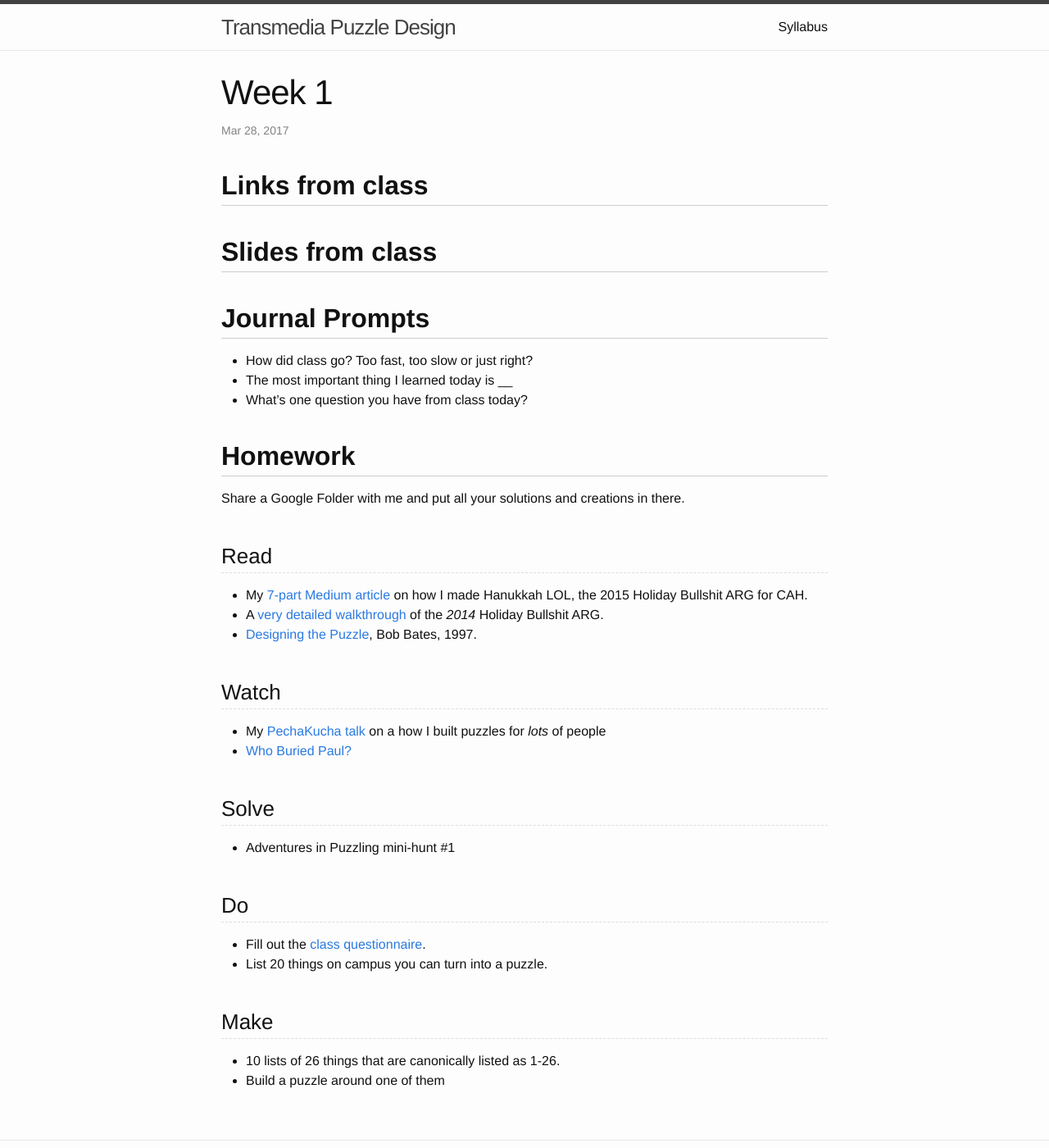
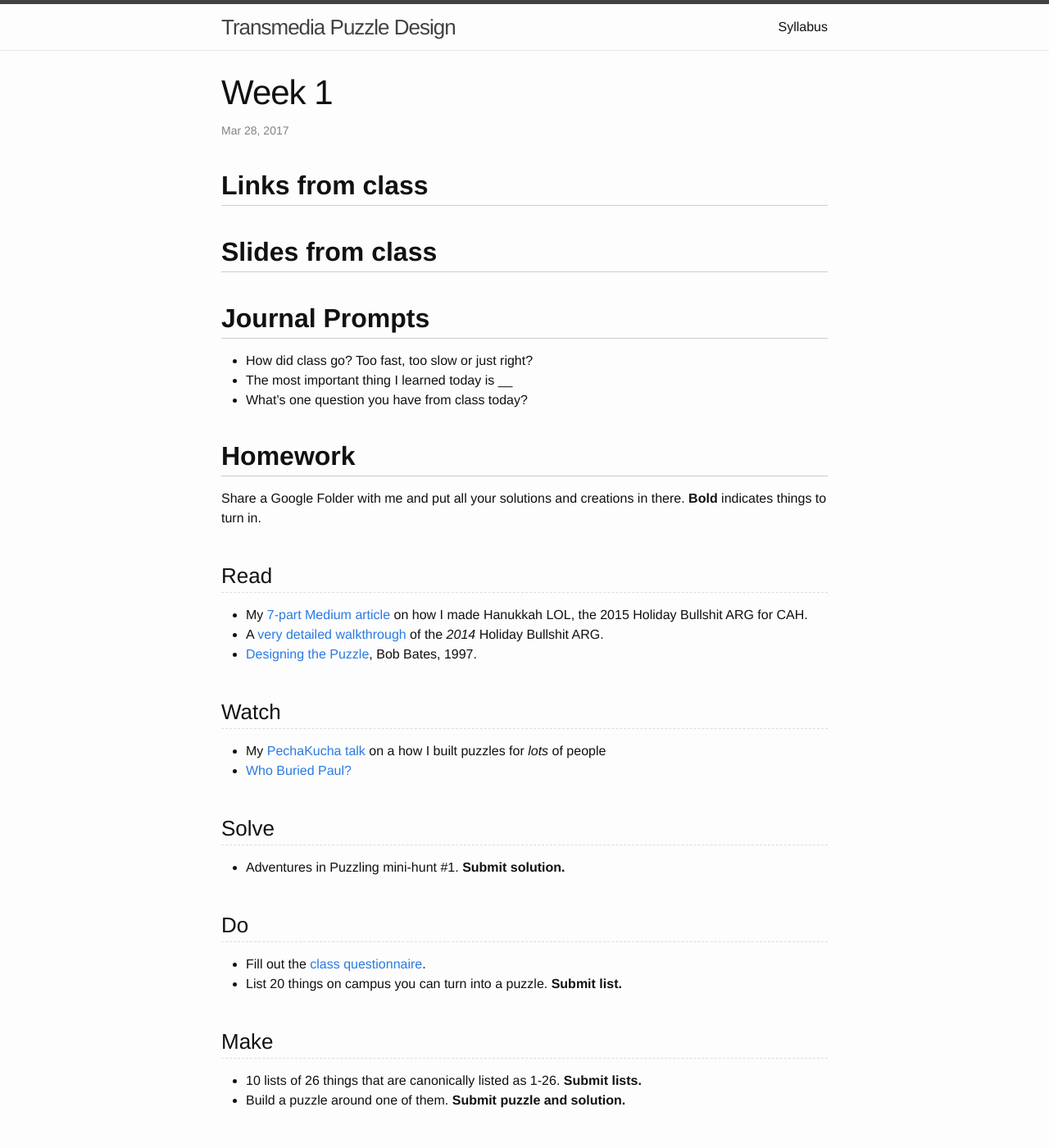
Before and after one commit to transmedia-puzzles/transmedia-puzzles.github.io, a Jekyll site: the page built from _posts/2017-03-27-1.md, in a window 1280 px wide and 1400 px high. Shown: the whole window at 82% size. Built offline with Jekyll 4.4.1, drawn with Linux system fonts in a browser that asks for light colours.

Commit message:
What to submit

```diff
--- a/_posts/2017-03-27-1.md
+++ b/_posts/2017-03-27-1.md
@@ -17,7 +17,7 @@ categories: class
 
 ## Homework
 
-Share a Google Folder with me and put all your solutions and creations in there.
+Share a Google Folder with me and put all your solutions and creations in there. **Bold** indicates things to turn in.
 
 ### Read
 
@@ -32,14 +32,14 @@ Share a Google Folder with me and put all your solutions and creations in there.
 
 ### Solve
 
-* Adventures in Puzzling mini-hunt #1
+* Adventures in Puzzling mini-hunt #1. **Submit solution.**
 
 ### Do
 
 * Fill out the [class questionnaire](https://docs.google.com/a/mysteryleague.com/forms/d/14tVWw8CyRDa0zaoeORyBc1O98pVdcJ1qI6goAriJnz0/edit?usp=drive_web).
-* List 20 things on campus you can turn into a puzzle.
+* List 20 things on campus you can turn into a puzzle. **Submit list.**
 
 ### Make
 
-* 10 lists of 26 things that are canonically listed as 1-26.
-* Build a puzzle around one of them
+* 10 lists of 26 things that are canonically listed as 1-26. **Submit lists.**
+* Build a puzzle around one of them. **Submit puzzle and solution.**
```
